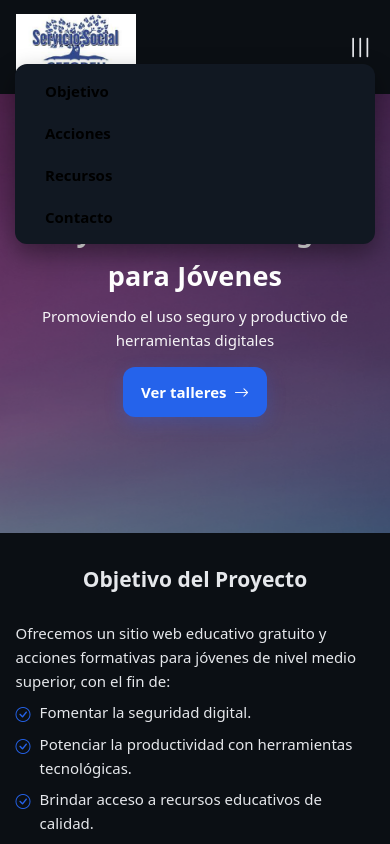
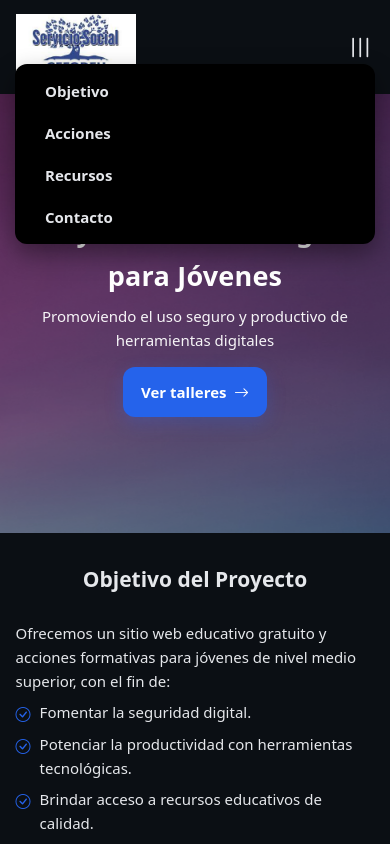
Before and after one commit to CulturaDigitalparaJovenes/Inicio, a plain HTML site: page index.html in a window 390 px wide. Both pictures are taken after a click on the button "Abrir o cerrar menú". Shown: the top 844 px of the page. Drawn offline with nearby package versions, Linux system fonts and the dark colour scheme.

Commit message:
Add files via upload

```diff
--- a/css/style.css
+++ b/css/style.css
@@ -166,10 +166,10 @@ input:focus-visible {
 /* Mejor contraste en menú móvil modo oscuro */
 @media (max-width: 768px) and (prefers-color-scheme: dark) {
   .nav-links {
-    background: #111822;
+    background: black;
   }
   .nav-links a {
-    color: black;
+    color: #e5e7eb;
   }
 }
 
```
